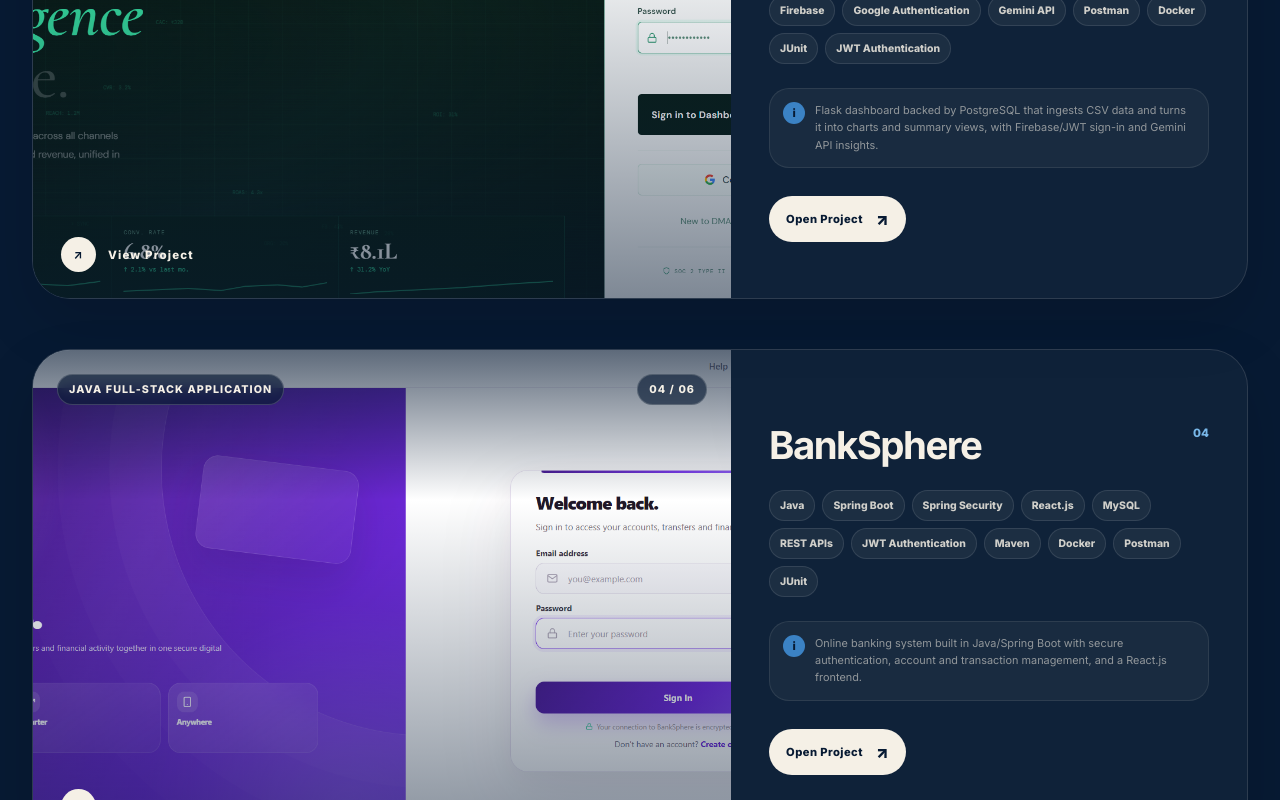
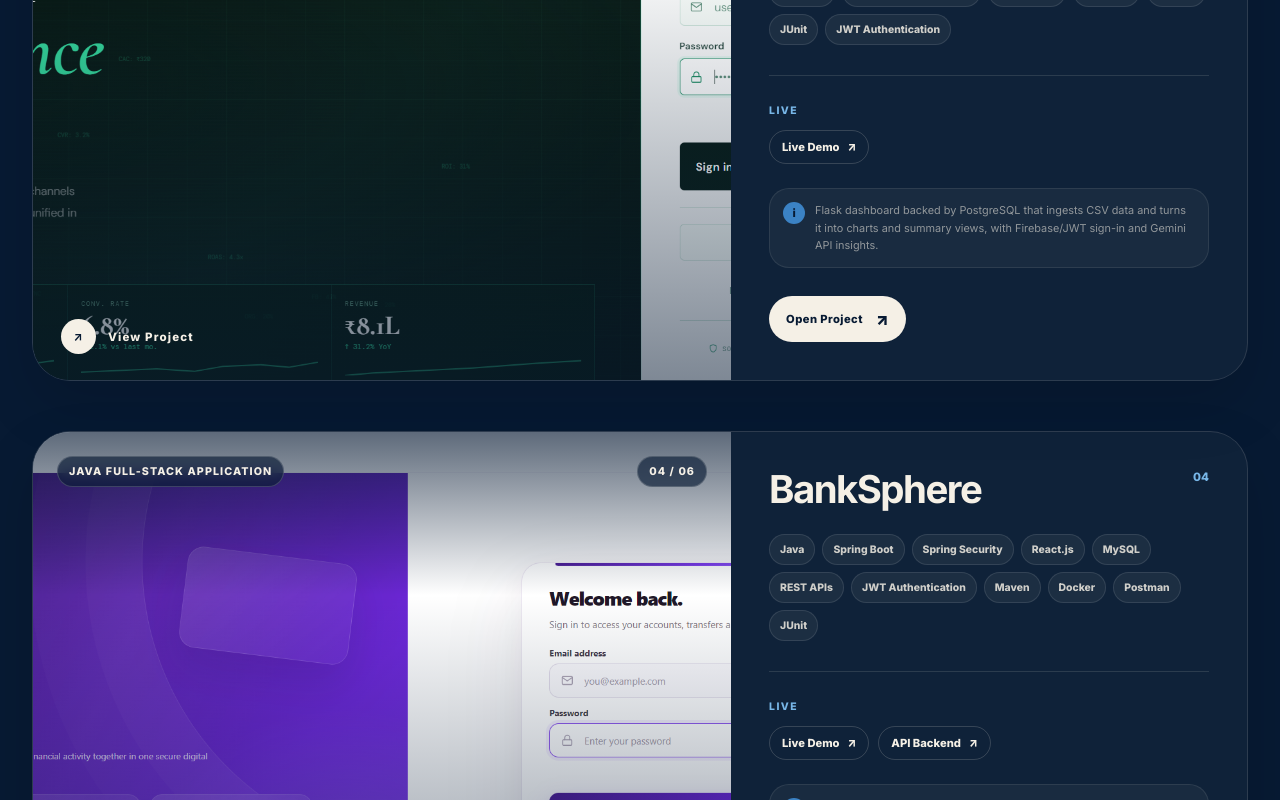
Before and after one commit to RAHUL2525252525/PORTFOLIO, a React (Vite) app: page / in a window 1280 px wide. Shown: the part 7180-7980 px from the top of the page. Built offline with nearby package versions, Linux system fonts and the light colour scheme.

Commit message:
Update App.jsx

```diff
--- a/src/App.jsx
+++ b/src/App.jsx
@@ -863,6 +863,12 @@ const PROJECTS = [
     ],
     backendNote:
       "AI-assisted study tool that generates practice questions and explanations using LLM APIs, backed by a FastAPI service.",
+    liveLinks: [
+      {
+        label: "Live Demo",
+        url: "https://ai-exam-companion-ghzc.onrender.com",
+      },
+    ],
   },
   {
     id: "lifedecisionassistant",
@@ -881,6 +887,12 @@ const PROJECTS = [
     ],
     backendNote:
       "Helps users reason through everyday decisions with structured, AI-generated pros/cons and recommendations.",
+    liveLinks: [
+      {
+        label: "Live Demo",
+        url: "https://life-decision-assistant-63pu.onrender.com",
+      },
+    ],
   },
   {
     id: "digitalanalyticsdashboard",
@@ -905,6 +917,12 @@ const PROJECTS = [
     ],
     backendNote:
       "Flask dashboard backed by PostgreSQL that ingests CSV data and turns it into charts and summary views, with Firebase/JWT sign-in and Gemini API insights.",
+    liveLinks: [
+      {
+        label: "Live Demo",
+        url: "https://digital-dashboard1.onrender.com",
+      },
+    ],
   },
   {
     id: "banksphere",
@@ -927,6 +945,16 @@ const PROJECTS = [
     ],
     backendNote:
       "Online banking system built in Java/Spring Boot with secure authentication, account and transaction management, and a React.js frontend.",
+    liveLinks: [
+      {
+        label: "Live Demo",
+        url: "https://banksphere-frontend.vercel.app",
+      },
+      {
+        label: "API Backend",
+        url: "https://banksphere-backend-b96m.onrender.com",
+      },
+    ],
   },
   {
     id: "shopsphere",
@@ -949,6 +977,16 @@ const PROJECTS = [
     ],
     backendNote:
       "Full-stack e-commerce platform built in Java/Spring Boot with role-based access control and a React.js storefront.",
+    liveLinks: [
+      {
+        label: "Live Demo",
+        url: "https://shopsphere-8m8f.vercel.app/",
+      },
+      {
+        label: "API Backend",
+        url: "https://shopsphere-backend-5umn.onrender.com",
+      },
+    ],
   },
   {
     id: "gymsync",
@@ -972,7 +1010,16 @@ const PROJECTS = [
     ],
     backendNote:
       "Gym tracking app with a FastAPI backend and a React (Vite) frontend, built and deployed end-to-end on Render.",
-    liveLinks: [{ label: "Live on Render", url: "#" }],
+    liveLinks: [
+      {
+        label: "Live Demo",
+        url: "https://gymsync-f4v7.onrender.com",
+      },
+      {
+        label: "API Backend",
+        url: "https://gym-tracker-api-be9c.onrender.com",
+      },
+    ],
   },
 ];
 
@@ -1045,7 +1092,7 @@ function Projects() {
                   ))}
                 </div>
 
-                {project.liveLinks && (
+                {project.liveLinks && project.liveLinks.length > 0 && (
                   <div className="project-live-links">
                     <span className="live-label">LIVE</span>
 
@@ -1056,6 +1103,7 @@ function Projects() {
                           href={link.url}
                           target="_blank"
                           rel="noreferrer"
+                          onClick={(event) => event.stopPropagation()}
                         >
                           {link.label}
                           <span>↗</span>
@@ -1249,11 +1297,34 @@ function Certifications() {
 
 /* =========================================================
    CERTIFICATE BOOK (FLIP PAGES)
+
+   Rebuilt so that:
+   - Every certificate image is preloaded up front, so turning a
+     page never has to wait on the network — the "2 second load"
+     was the browser fetching the image for the first time on
+     click. Now it's already in memory before the flip starts.
+   - The page underneath (the one being revealed) sits in the DOM
+     the whole time, fully loaded, while only the top page rotates
+     away — a real two-layer page-turn instead of a crossfade.
+   - The certificate image uses object-fit: contain inside a
+     matted frame, so the full certificate is always visible
+     instead of being cropped to "top half" by object-fit: cover.
    ========================================================= */
 
 function CertificateBook({ certificates }) {
   const [index, setIndex] = useState(0);
   const [flipDirection, setFlipDirection] = useState(null);
+
+  // Preload every certificate image as soon as the book mounts,
+  // so later page turns are instant regardless of connection speed.
+  useEffect(() => {
+    certificates.forEach((cert) => {
+      const preloadImage = new Image();
+      preloadImage.src = cert.image;
+    });
+  }, [certificates]);
+
+  const FLIP_DURATION_MS = 620;
 
   const goToIndex = (nextIndex, direction) => {
     if (
@@ -1269,7 +1340,7 @@ function CertificateBook({ certificates }) {
     setTimeout(() => {
       setIndex(nextIndex);
       setFlipDirection(null);
-    }, 380);
+    }, FLIP_DURATION_MS);
   };
 
   const handlePrev = () => goToIndex(index - 1, "prev");
@@ -1277,41 +1348,40 @@ function CertificateBook({ certificates }) {
 
   const current = certificates[index];
 
+  const incoming =
+    flipDirection === "next"
+      ? certificates[index + 1]
+      : flipDirection === "prev"
+      ? certificates[index - 1]
+      : null;
+
   return (
     <div className="certificate-book">
       <button
         type="button"
         className="book-arrow book-arrow-left"
         onClick={handlePrev}
-        disabled={index === 0}
+        disabled={index === 0 || Boolean(flipDirection)}
         aria-label="Previous certificate"
       >
         ‹
       </button>
 
       <div className="book-frame">
+        {/* The page being revealed sits underneath, already loaded */}
+        {incoming && (
+          <div className="book-page book-page-under">
+            <CertificatePage cert={incoming} />
+          </div>
+        )}
+
+        {/* The current page flips away on top to reveal it */}
         <div
-          className={`book-page ${
+          className={`book-page book-page-top ${
             flipDirection === "next" ? "flip-next" : ""
           } ${flipDirection === "prev" ? "flip-prev" : ""}`}
         >
-          <div className="book-page-inner">
-            <img
-              src={current.image}
-              alt={current.title}
-              onError={(event) => {
-                event.target.style.display = "none";
-                event.target.parentElement.classList.add(
-                  "book-page-missing"
-                );
-              }}
-            />
-
-            <div className="book-page-caption">
-              <h4>{current.title}</h4>
-              <p>{current.subtitle}</p>
-            </div>
-          </div>
+          <CertificatePage cert={current} />
         </div>
 
         <div className="book-spine" />
@@ -1321,7 +1391,9 @@ function CertificateBook({ certificates }) {
         type="button"
         className="book-arrow book-arrow-right"
         onClick={handleNext}
-        disabled={index === certificates.length - 1}
+        disabled={
+          index === certificates.length - 1 || Boolean(flipDirection)
+        }
         aria-label="Next certificate"
       >
         ›
@@ -1333,12 +1405,10 @@ function CertificateBook({ certificates }) {
             <span
               key={cert.title}
               className={dotIndex === index ? "active" : ""}
-              onClick={() =>
-                goToIndex(
-                  dotIndex,
-                  dotIndex > index ? "next" : "prev"
-                )
-              }
+              onClick={() => {
+                if (flipDirection || dotIndex === index) return;
+                goToIndex(dotIndex, dotIndex > index ? "next" : "prev");
+              }}
             />
           ))}
         </div>
@@ -1346,6 +1416,30 @@ function CertificateBook({ certificates }) {
         <p className="book-page-count">
           Page {index + 1} of {certificates.length}
         </p>
+      </div>
+    </div>
+  );
+}
+
+function CertificatePage({ cert }) {
+  return (
+    <div className="book-page-inner">
+      <div className="book-page-image-wrap">
+        <img
+          src={cert.image}
+          alt={cert.title}
+          onError={(event) => {
+            event.target.style.display = "none";
+            event.target.parentElement.classList.add(
+              "book-page-missing"
+            );
+          }}
+        />
+      </div>
+
+      <div className="book-page-caption">
+        <h4>{cert.title}</h4>
+        <p>{cert.subtitle}</p>
       </div>
     </div>
   );
```
